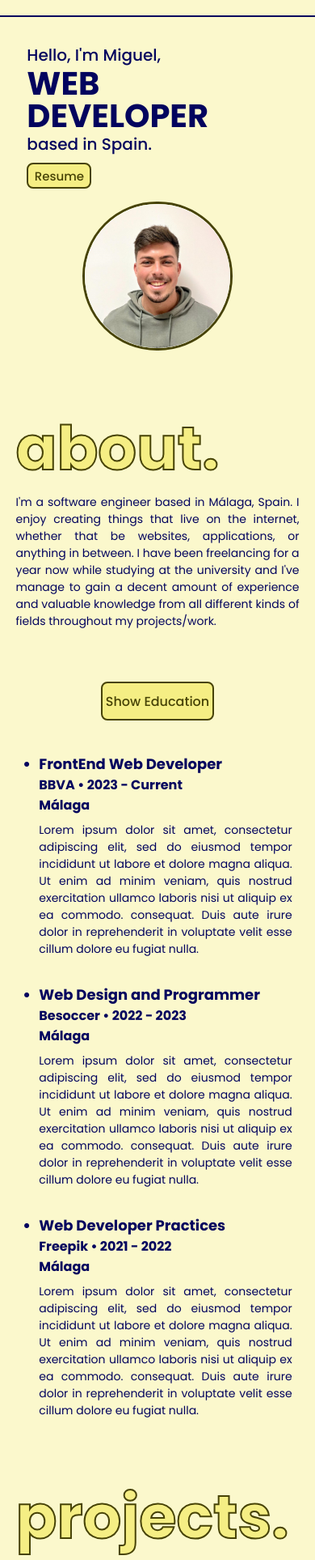
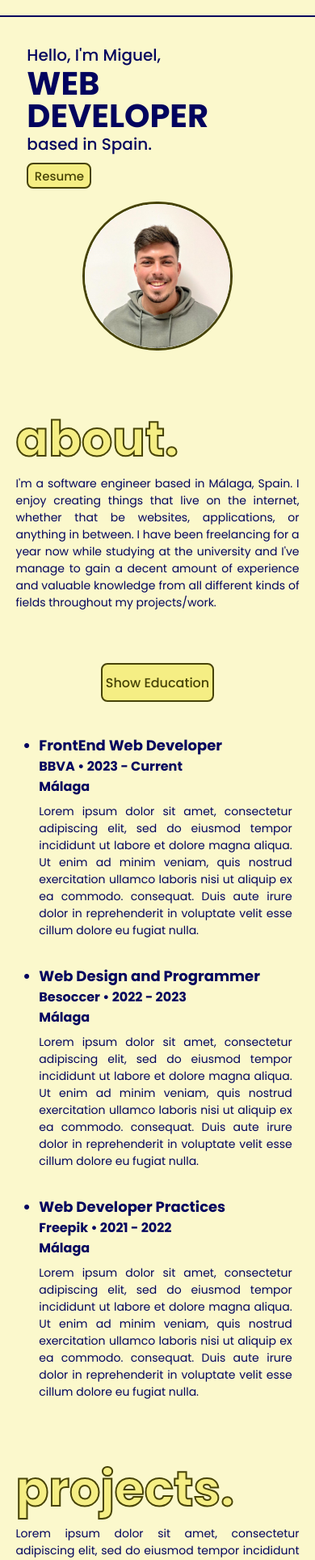
Before and after one commit to Migueks/Proyecto4, a website built with Vite: page index.html in a window 390 px wide. Shown: the part 61-1988 px from the top of the page at 81% size. Built offline with nearby package versions, Linux system fonts and the light colour scheme; files whose address does not match are found by name.

Commit message:
últimos retoques

```diff
--- a/components/About/About.css
+++ b/components/About/About.css
@@ -25,7 +25,7 @@
   }
 
   .about h2 {
-    font-size: 75px;
+    font-size: 60px;
   }
 
   .about p {
--- a/components/Contact/Contact.css
+++ b/components/Contact/Contact.css
@@ -52,7 +52,7 @@
   }
 
   .contact h2 {
-    font-size: 75px;
+    font-size: 60px;
   }
 
   .contact .section div {
--- a/components/Work/Work.css
+++ b/components/Work/Work.css
@@ -64,7 +64,7 @@
   }
 
   .work h2 {
-    font-size: 75px;
+    font-size: 60px;
   }
 
   .work .description {
```
